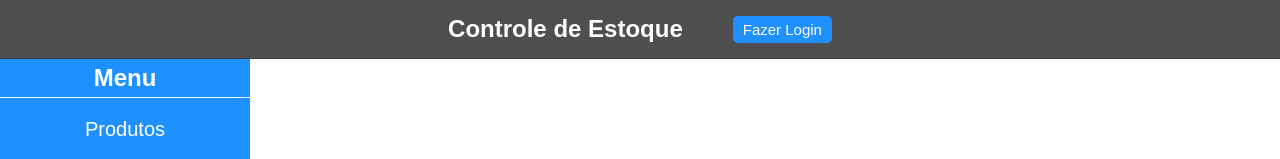
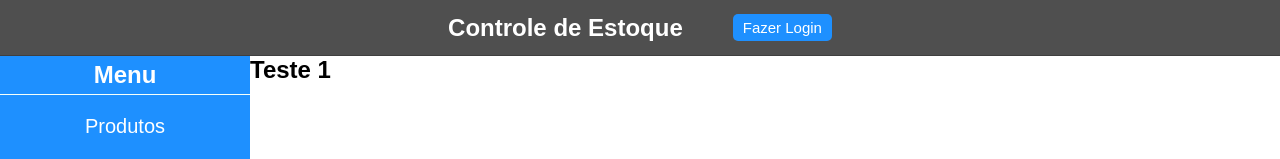
Before and after one commit to Gabriel-Sales-Mendonca/controlaestoque, a React (Create React App) app: page /teste1 in a window 1280 px wide. Shown: the top 159 px of the page. Built offline with nearby package versions, Linux system fonts and the light colour scheme.

Commit message:
Melhorei o design da página

```diff
--- a/package.json
+++ b/package.json
@@ -8,6 +8,7 @@
     "@testing-library/user-event": "^13.5.0",
     "react": "^18.3.1",
     "react-dom": "^18.3.1",
+    "react-router-dom": "^6.26.2",
     "react-scripts": "5.0.1",
     "styled-components": "^6.1.13",
     "web-vitals": "^2.1.4"
--- a/src/App.js
+++ b/src/App.js
@@ -1,13 +1,31 @@
+import { createBrowserRouter, RouterProvider } from 'react-router-dom'
+
 import Header from './components/Header';
 import Menu from './components/Menu'
 import GlobalStyles from './styles/GlobalStyles';
 
+const router = createBrowserRouter([
+  {
+    path: '/',
+    element: <div className='content'>Hello world!</div>,
+    errorElement: <div className='content'>Pagina de erro</div>
+  },
+
+  {
+    path: '/teste1',
+    element: <h2>Teste 1</h2>
+  }
+])
+
 function App() {
   return (
     <>
+      <GlobalStyles />
       <Header />
-      <Menu />
-      <GlobalStyles />
+      <div className='container'>
+        <Menu />
+        <RouterProvider router={router} />
+      </div>
     </>
   );
 }
--- a/src/components/Header/styled.js
+++ b/src/components/Header/styled.js
@@ -5,7 +5,7 @@ export const Nav = styled.nav`
     align-items: center;
     justify-content: center;
 
-    padding: 15px 0px;
+    height: 7vh;
     background-color: #4F4F4F;
     color: white;
     border-bottom: 1px solid rgba(0, 0, 0, 0.2);
--- a/src/components/Menu/index.js
+++ b/src/components/Menu/index.js
@@ -4,7 +4,7 @@ import {Nav} from './styled'
 
 export default function Menu () {
     return (
-        <Nav>
+        <Nav className='menu'>
             <div className='title'>
                 <h1>Menu</h1>
             </div>
--- a/src/components/Menu/styled.js
+++ b/src/components/Menu/styled.js
@@ -5,10 +5,6 @@ import styled from 'styled-components'
 export const Nav = styled.nav`
     background-color: #1E90FF;
     color: white;
-    position: fixed;
-    left: 0;
-    width: 250px;
-    height: 100%;
 
     .title {
         display: flex;
--- a/src/styles/GlobalStyles.js
+++ b/src/styles/GlobalStyles.js
@@ -10,6 +10,22 @@ export default createGlobalStyle`
 
     html, body, #root {
         height: 100%;
+    }
+
+    .container {
+        display: flex;
+        height: 93vh;
+    }
+
+    .menu {
+        left: 0;
+        width: 250px;
+        height: 100%;
+    }
+
+    .content {
+        flex-grow: 1;
+        padding: 20px;
     }
 
     button {
```
Also changed, not shown: 1 other file (tests, documents, lock files or other folders).
